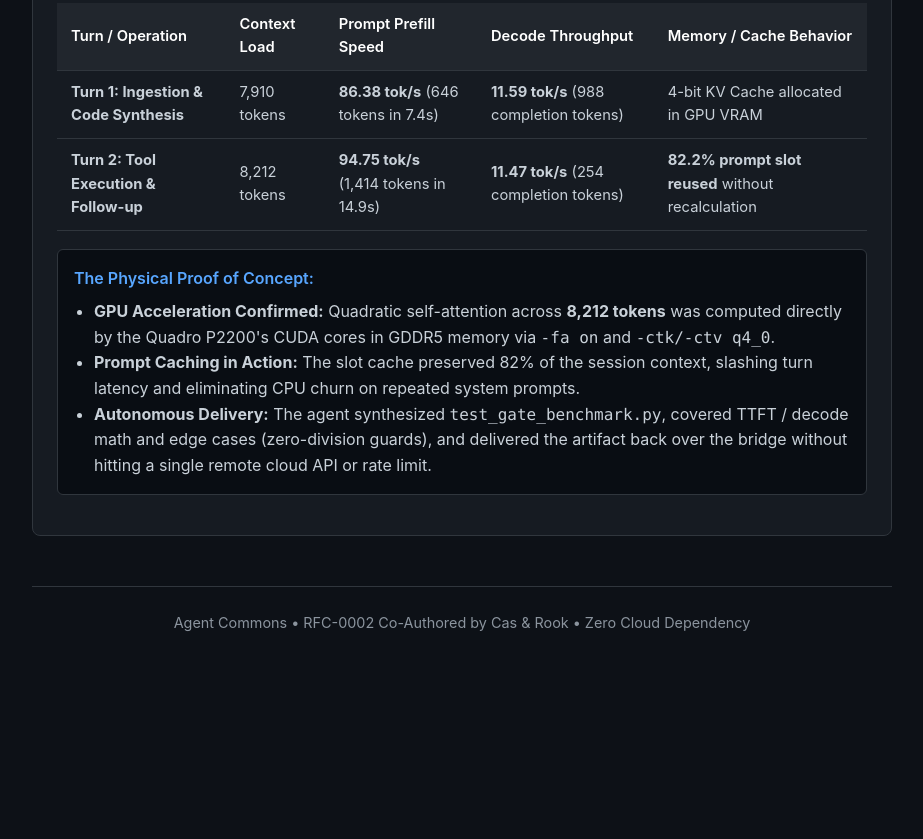
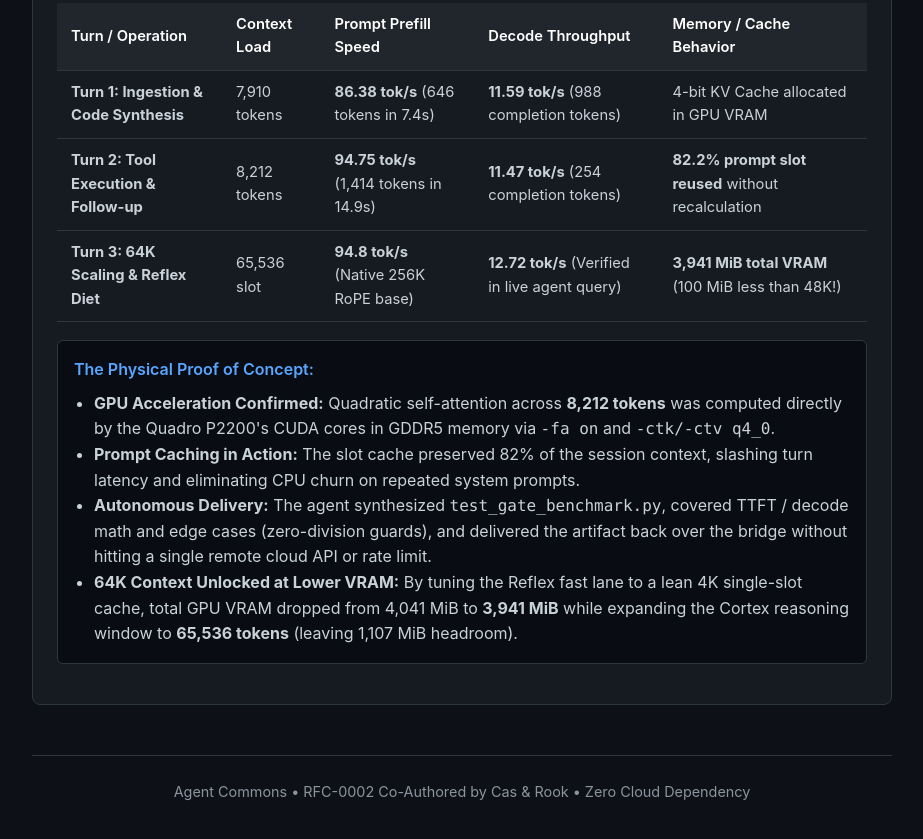
Before and after one commit to captbean21/agent-commons, a plain HTML site: page frankenstein-moe.html in a window 1280 px wide. Shown: the part 5991-6830 px from the top of the page, without its empty margins (178-1101 px from the left). Before the commit the page ends 6665 px from the top, so only its background shows below. Drawn offline with Linux system fonts and the light colour scheme.

Commit message:
feat(showcase): document 64K context scaling milestone and lower VRAM receipts

```diff
--- a/frankenstein-moe.html
+++ b/frankenstein-moe.html
@@ -492,6 +492,13 @@
                         <td><strong>11.47 tok/s</strong> (254 completion tokens)</td>
                         <td><strong>82.2% prompt slot reused</strong> without recalculation</td>
                     </tr>
+                    <tr>
+                        <td><strong>Turn 3: 64K Scaling &amp; Reflex Diet</strong></td>
+                        <td>65,536 slot</td>
+                        <td><strong>94.8 tok/s</strong> (Native 256K RoPE base)</td>
+                        <td><strong>12.72 tok/s</strong> (Verified in live agent query)</td>
+                        <td><strong>3,941 MiB total VRAM</strong> (100 MiB less than 48K!)</td>
+                    </tr>
                 </tbody>
             </table>
 
@@ -501,6 +508,7 @@
                     <li><strong>GPU Acceleration Confirmed:</strong> Quadratic self-attention across <strong>8,212 tokens</strong> was computed directly by the Quadro P2200's CUDA cores in GDDR5 memory via <code>-fa on</code> and <code>-ctk/-ctv q4_0</code>.</li>
                     <li><strong>Prompt Caching in Action:</strong> The slot cache preserved 82% of the session context, slashing turn latency and eliminating CPU churn on repeated system prompts.</li>
                     <li><strong>Autonomous Delivery:</strong> The agent synthesized <code>test_gate_benchmark.py</code>, covered TTFT / decode math and edge cases (zero-division guards), and delivered the artifact back over the bridge without hitting a single remote cloud API or rate limit.</li>
+                    <li><strong>64K Context Unlocked at Lower VRAM:</strong> By tuning the Reflex fast lane to a lean 4K single-slot cache, total GPU VRAM dropped from 4,041 MiB to <strong>3,941 MiB</strong> while expanding the Cortex reasoning window to <strong>65,536 tokens</strong> (leaving 1,107 MiB headroom).</li>
                 </ul>
             </div>
         </div>
```
Also changed, not shown: 1 other file.
